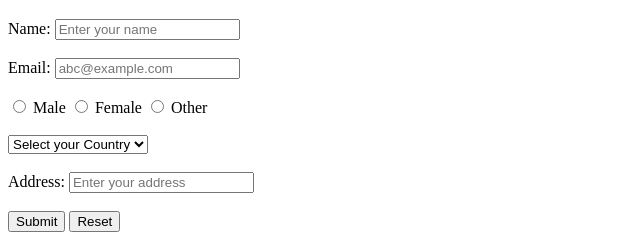
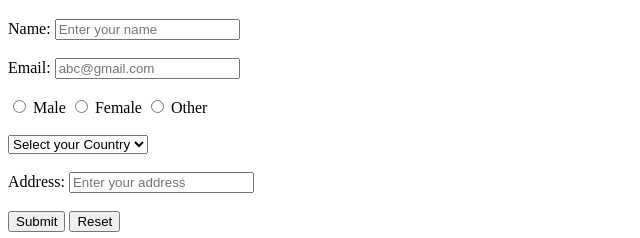
Before and after one commit to Anshita2496/BosscoderAssignment, a plain HTML site: page html Assignments/htmlCompleteAssignments.html in a window 1280 px wide. Shown: the part 380-618 px from the top of the page, 0-640 px from the left. Drawn offline with Linux system fonts and the light colour scheme.

Commit message:
Update htmlCompleteAssignments.html

```diff
--- a/html Assignments/htmlCompleteAssignments.html
+++ b/html Assignments/htmlCompleteAssignments.html
@@ -64,7 +64,7 @@
            <br>
            <div>
             <label>Email:   </label>
-            <input type="email"  placeholder="abc@example.com">
+            <input type="email"  placeholder="abc@gmail.com">
           </div>
           <br>
           <div>
```
